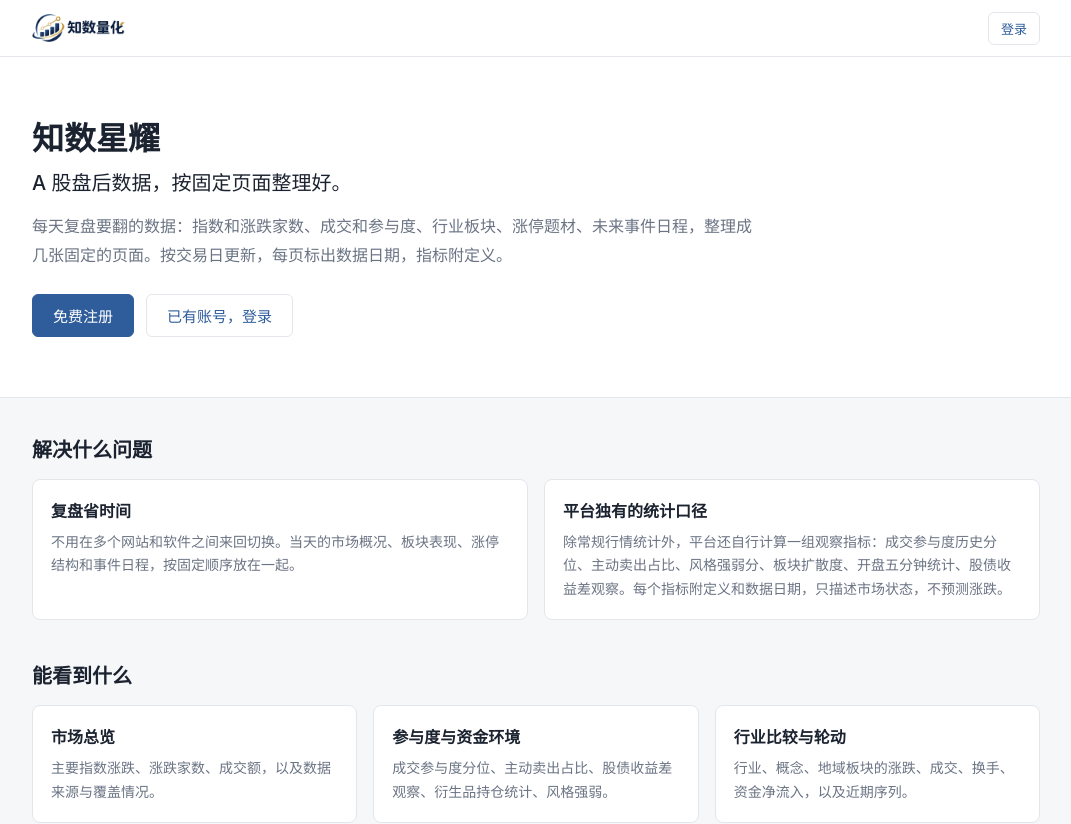
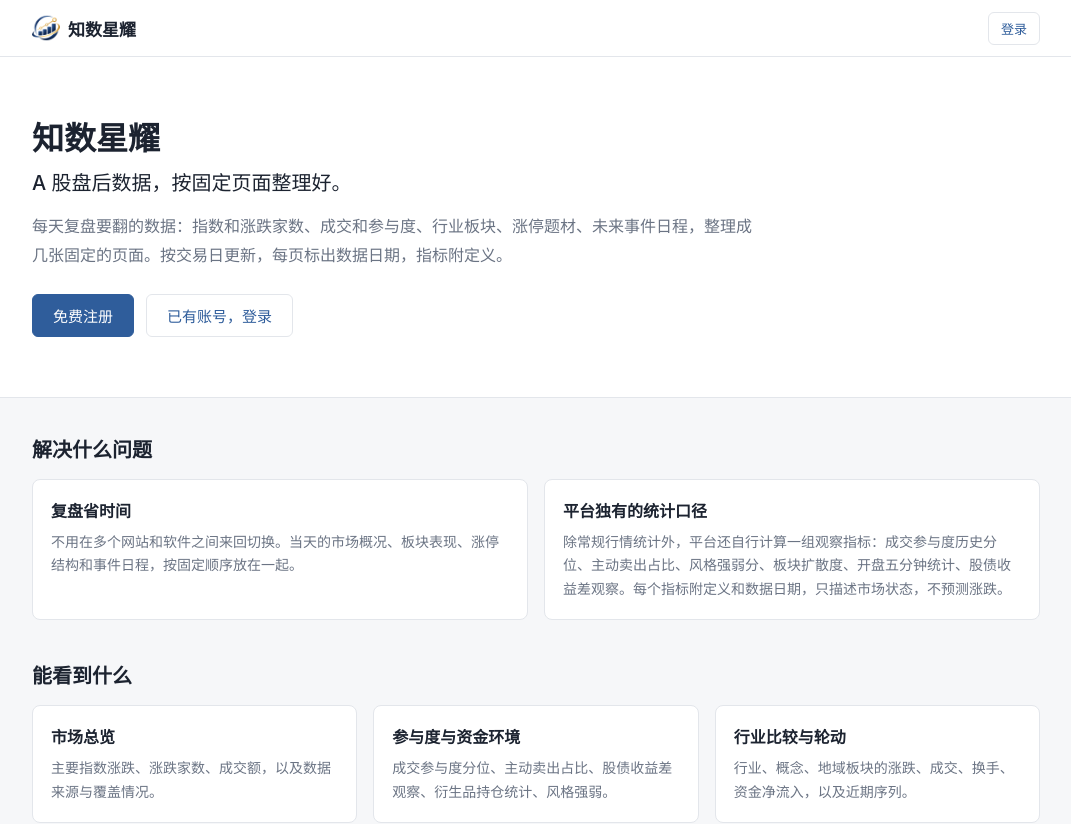
Before and after one commit to cober2018/DreamoQuantSimulation, a Vue app in the folder web/: page / in a window 1280 px wide. Shown: the top 824 px of the page, without its empty margins (104-1175 px from the left). Built offline with nearby package versions, Linux system fonts and the light colour scheme; no server answers.

Commit message:
fix(web): 介绍页页头改为图形+「知数星耀」，与侧栏品牌一致 (ZS-103)
Co-Authored-By: Claude Opus 5.5 <noreply@anthropic.com>

```diff
--- a/web/src/pages/Landing.vue
+++ b/web/src/pages/Landing.vue
@@ -2,7 +2,7 @@
   <div class="landing">
     <header class="top">
       <div class="wrap top-row">
-        <span class="logo"><img src="/brand/zhishu-logo-horizontal.png" alt="知数量化" /></span>
+        <span class="logo"><img src="/brand/zhishu-favicon.png" alt="" />知数星耀</span>
         <router-link class="btn" to="/login">登录</router-link>
       </div>
     </header>
@@ -103,7 +103,8 @@ onMounted(async () => {
 .wrap { max-width: 1040px; margin: 0 auto; padding: 0 16px; }
 .top { background: var(--panel); border-bottom: 1px solid var(--line); }
 .top-row { display: flex; align-items: center; justify-content: space-between; height: 56px; }
-.logo img { height: 28px; display: block; }
+.logo { display: flex; align-items: center; gap: 8px; font-size: 17px; font-weight: 600; }
+.logo img { width: 28px; height: 28px; display: block; }
 .hero { background: var(--panel); border-bottom: 1px solid var(--line); padding: 56px 0 48px; }
 .hero h1 { font-size: 32px; margin: 0 0 8px; }
 .lead { font-size: 20px; margin: 0 0 16px; font-weight: 500; }
```
